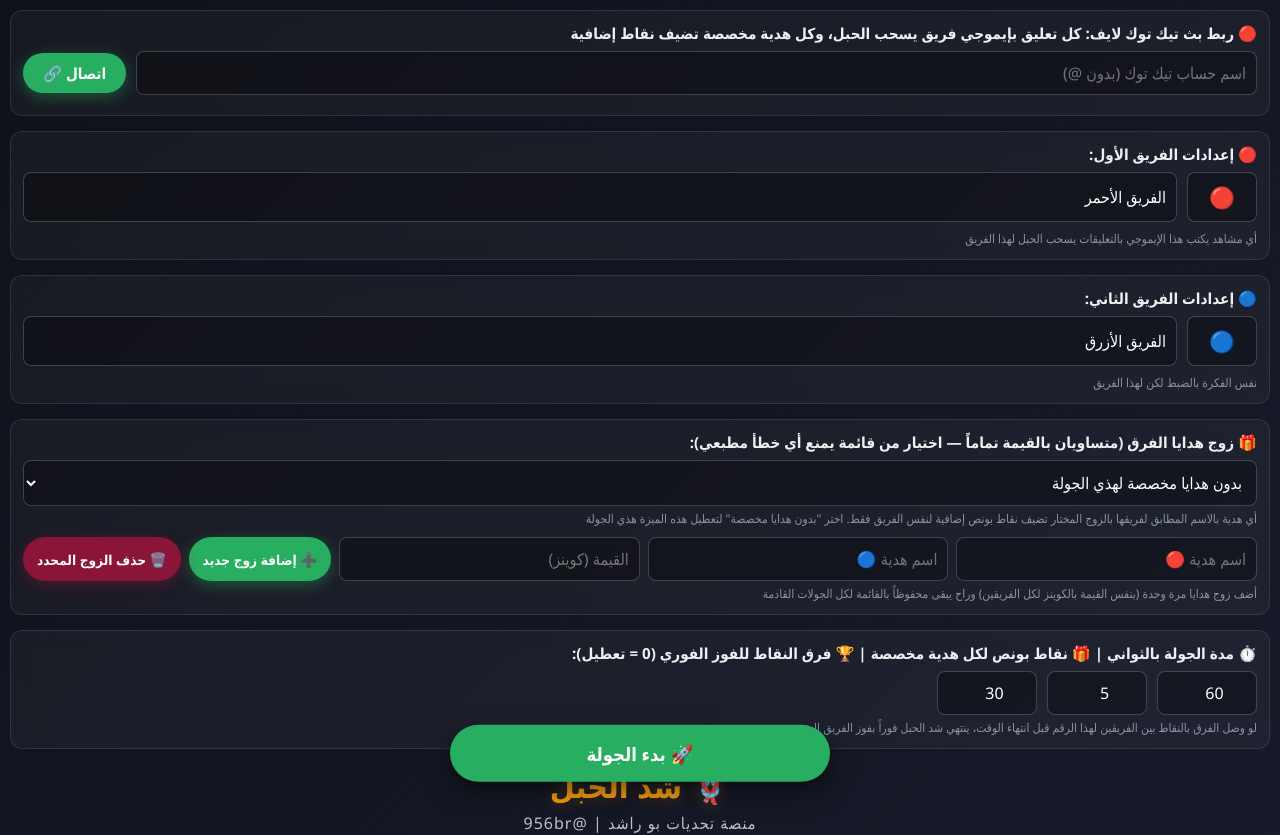
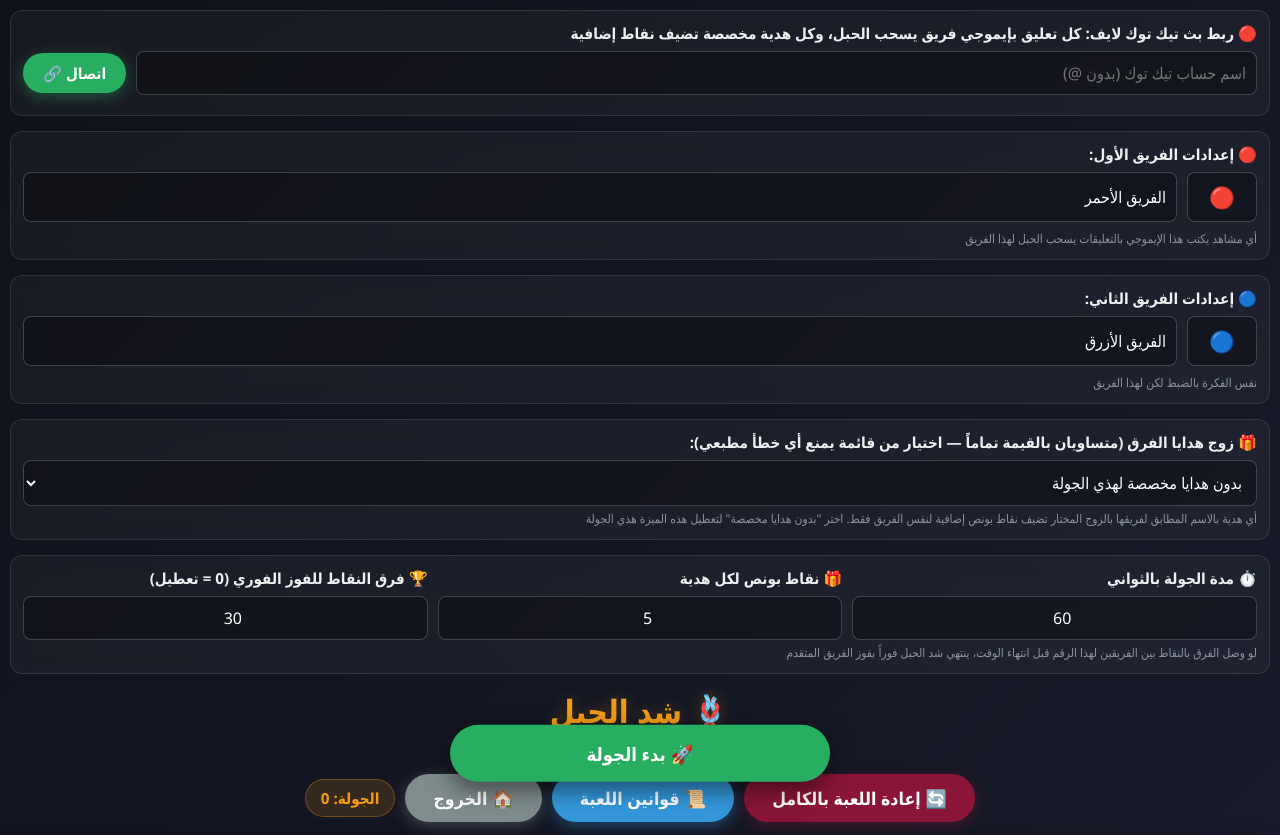
Before and after one commit to 956br/br.vue, a Vue app: page /tug in a window 1280 px wide. Shown: the top 835 px of the page. Built offline with nearby package versions, Linux system fonts and the light colour scheme.

Commit message:
Tug: fair gift pairing by real coin value, per-field round settings layout

```diff
--- a/src/views/games/Tug.vue
+++ b/src/views/games/Tug.vue
@@ -1,11 +1,12 @@
 <script setup>
-import { ref, reactive, computed, onMounted, onUnmounted } from 'vue';
+import {
+  ref, reactive, computed, onMounted, onUnmounted,
+} from 'vue';
 import { useRouter } from 'vue-router';
 import { BRIDGE_URL, isGiftEvent, getGiftName } from '../../utils/tiktokBridge';
 
 const router = useRouter();
 const ROUND_WINS_KEY = 'tugOfWar_roundWins';
-const GIFT_PAIRS_KEY = 'tugOfWar_giftPairs';
 
 function escapeHtml(str) {
   return String(str).replace(/[&<>"']/g, (c) => ({
@@ -22,32 +23,37 @@ function loadRoundWins() {
     return parsed;
   } catch (e) { return null; }
 }
-function loadGiftPairs() {
-  try {
-    const data = localStorage.getItem(GIFT_PAIRS_KEY);
-    if (!data) return null;
-    const parsed = JSON.parse(data);
-    return Array.isArray(parsed) ? parsed : null;
-  } catch (e) { return null; }
-}
-
 const roundWins = reactive(loadRoundWins() || { a: 0, b: 0 });
 function saveRoundWins() {
   try { localStorage.setItem(ROUND_WINS_KEY, JSON.stringify(roundWins)); } catch (e) { /* noop */ }
 }
 
-const defaultPairs = [
-  { giftA: 'وردة', giftB: 'علامة تيك توك', value: 1 },
-  { giftA: 'قلب', giftB: 'قلادة الصداقة', value: 1 },
-  { giftA: 'آيسكريم', giftB: 'GG', value: 1 },
+// التكلفة الحقيقية بالكوينز لكل هدية على منصة تيك توك (تحدد أي الهدايا متساوية القيمة فعلياً)
+const APPROVED_GIFTS = [
+  { value: 'Rose', label: '🌹 وردة', cost: 1 },
+  { value: 'TikTok', label: '🎵 تيك توك', cost: 1 },
+  { value: 'Ice Cream Cone', label: '🍦 مثلجات', cost: 1 },
+  { value: 'Finger Heart', label: '🤏 قلب الأصابع', cost: 5 },
+  { value: 'Panda', label: '🐼 باندا', cost: 5 },
+  { value: 'Perfume', label: '🌸 عطر', cost: 20 },
+  { value: 'Doughnut', label: '🍩 دونات', cost: 30 },
+  { value: 'Hand Hearts', label: '💗 قلوب الأيدي', cost: 100 },
+  { value: 'Corgi', label: '🐶 كورجي', cost: 299 },
+  { value: 'Money Gun', label: '💵 مسدس المال', cost: 500 },
+  { value: 'Galaxy', label: '🌌 المجرة', cost: 1000 },
+  { value: 'Starlight Sceptre', label: '👑 الصولجان', cost: 1200 },
 ];
-const giftPairs = reactive(loadGiftPairs() || defaultPairs);
-if (!loadGiftPairs()) {
-  try { localStorage.setItem(GIFT_PAIRS_KEY, JSON.stringify(giftPairs)); } catch (e) { /* noop */ }
+function giftLabel(value) {
+  const found = APPROVED_GIFTS.find((g) => g.value === value);
+  return found ? found.label : value;
 }
-function saveGiftPairs() {
-  try { localStorage.setItem(GIFT_PAIRS_KEY, JSON.stringify(giftPairs)); } catch (e) { /* noop */ }
-}
+
+// كل زوج هنا هداياه متساوية القيمة الحقيقية بالكوينز تماماً (1 مقابل 1، أو 5 مقابل 5)
+const giftPairs = [
+  { giftA: 'Rose', giftB: 'TikTok', value: 1 },
+  { giftA: 'Rose', giftB: 'Ice Cream Cone', value: 1 },
+  { giftA: 'Finger Heart', giftB: 'Panda', value: 5 },
+];
 
 const gamePhase = ref('idle'); // idle | running | ended
 const roundNumber = ref(0);
@@ -72,48 +78,11 @@ const teamANameInput = ref('الفريق الأحمر');
 const teamBEmojiInput = ref('🔵');
 const teamBNameInput = ref('الفريق الأزرق');
 const giftPairSelect = ref('');
-const newGiftAInput = ref('');
-const newGiftBInput = ref('');
-const newGiftValueInput = ref(null);
 const roundDurationInput = ref(60);
 const giftBonusInput = ref(5);
 const instantWinInput = ref(30);
 
 const configDisabled = computed(() => gamePhase.value !== 'idle');
-
-function addGiftPair() {
-  const giftA = newGiftAInput.value.trim();
-  const giftB = newGiftBInput.value.trim();
-  const value = parseInt(newGiftValueInput.value, 10);
-
-  if (!giftA || !giftB) {
-    openModal('تنبيه', ['<div class="log-item">لازم تكتب اسم هدية لكل فريق!</div>']);
-    return;
-  }
-  if (giftA.toLowerCase() === giftB.toLowerCase()) {
-    openModal('تنبيه', ['<div class="log-item">لازم تكون الهديتان مختلفتين بالاسم!</div>']);
-    return;
-  }
-  if (Number.isNaN(value) || value < 0) {
-    openModal('تنبيه', ['<div class="log-item">اكتب قيمة صحيحة بالكوينز (نفس القيمة تنطبق على الهديتين تماماً)!</div>']);
-    return;
-  }
-
-  giftPairs.push({ giftA, giftB, value });
-  saveGiftPairs();
-  newGiftAInput.value = '';
-  newGiftBInput.value = '';
-  newGiftValueInput.value = null;
-  giftPairSelect.value = String(giftPairs.length - 1);
-}
-
-function deleteSelectedGiftPair() {
-  const index = parseInt(giftPairSelect.value, 10);
-  if (Number.isNaN(index)) return;
-  giftPairs.splice(index, 1);
-  saveGiftPairs();
-  giftPairSelect.value = '';
-}
 
 function syncTeamConfigFromInputs() {
   teamA.emoji = teamAEmojiInput.value.trim() || '🔴';
@@ -400,25 +369,25 @@ onUnmounted(() => {
     <label for="giftPairSelect">🎁 زوج هدايا الفرق (متساويان بالقيمة تماماً — اختيار من قائمة يمنع أي خطأ مطبعي):</label>
     <select id="giftPairSelect" v-model="giftPairSelect" :disabled="configDisabled">
       <option value="">بدون هدايا مخصصة لهذي الجولة</option>
-      <option v-for="(pair, i) in giftPairs" :key="i" :value="String(i)">🔴 {{ pair.giftA }} = 🔵 {{ pair.giftB }} ({{ pair.value }} كوين)</option>
+      <option v-for="(pair, i) in giftPairs" :key="i" :value="String(i)">🔴 {{ giftLabel(pair.giftA) }} = 🔵 {{ giftLabel(pair.giftB) }} ({{ pair.value }} كوين)</option>
     </select>
     <div class="field-hint">أي هدية بالاسم المطابق لفريقها بالزوج المختار تضيف نقاط بونص إضافية لنفس الفريق فقط. اختر "بدون هدايا مخصصة" لتعطيل هذه الميزة هذي الجولة</div>
-    <div class="gift-pair-builder-row" style="margin-top:10px;">
-      <input v-model="newGiftAInput" type="text" placeholder="اسم هدية 🔴" :disabled="configDisabled">
-      <input v-model="newGiftBInput" type="text" placeholder="اسم هدية 🔵" :disabled="configDisabled">
-      <input v-model="newGiftValueInput" type="number" placeholder="القيمة (كوينز)" min="0" :disabled="configDisabled">
-      <button class="master-btn" :disabled="configDisabled" @click="addGiftPair">➕ إضافة زوج جديد</button>
-      <button class="reset-btn" :disabled="configDisabled" @click="deleteSelectedGiftPair">🗑️ حذف الزوج المحدد</button>
-    </div>
-    <div class="field-hint">أضف زوج هدايا مرة وحدة (بنفس القيمة بالكوينز لكل الفريقين) وراح يبقى محفوظاً بالقائمة لكل الجولات القادمة</div>
   </div>
 
   <div class="top-names-section">
-    <label>⏱️ مدة الجولة بالثواني | 🎁 نقاط بونص لكل هدية مخصصة | 🏆 فرق النقاط للفوز الفوري (0 = تعطيل):</label>
-    <div class="round-time-row">
-      <input v-model="roundDurationInput" type="number" min="10" max="600" :disabled="configDisabled">
-      <input v-model="giftBonusInput" type="number" min="0" :disabled="configDisabled">
-      <input v-model="instantWinInput" type="number" min="0" :disabled="configDisabled">
+    <div class="round-time-grid">
+      <div class="round-time-cell">
+        <label for="roundDurationInput">⏱️ مدة الجولة بالثواني</label>
+        <input id="roundDurationInput" v-model="roundDurationInput" type="number" min="10" max="600" :disabled="configDisabled">
+      </div>
+      <div class="round-time-cell">
+        <label for="giftBonusInput">🎁 نقاط بونص لكل هدية</label>
+        <input id="giftBonusInput" v-model="giftBonusInput" type="number" min="0" :disabled="configDisabled">
+      </div>
+      <div class="round-time-cell">
+        <label for="instantWinInput">🏆 فرق النقاط للفوز الفوري (0 = تعطيل)</label>
+        <input id="instantWinInput" v-model="instantWinInput" type="number" min="0" :disabled="configDisabled">
+      </div>
     </div>
     <div class="field-hint">لو وصل الفرق بالنقاط بين الفريقين لهذا الرقم قبل انتهاء الوقت، ينتهي شد الحبل فوراً بفوز الفريق المتقدم</div>
   </div>
@@ -572,26 +541,28 @@ textarea:focus, input:focus, select:focus {
 .team-config-row .emoji-input { width: 70px; flex: none; text-align: center; font-size: 1.3rem; }
 .team-config-row .name-input { flex: 1; min-width: 140px; }
 
-.gift-pair-builder-row {
-  display: flex;
-  gap: 8px;
-  flex-wrap: wrap;
+.round-time-grid {
+  display: grid;
+  grid-template-columns: repeat(3, 1fr);
+  gap: 10px;
 }
 
-.gift-pair-builder-row input { flex: 1; min-width: 110px; }
-.gift-pair-builder-row button { flex: none; padding: 10px 14px; font-size: 0.85rem; margin: 0; }
-
-.round-time-row {
+.round-time-cell {
   display: flex;
-  align-items: center;
-  gap: 10px;
-  flex-wrap: wrap;
+  flex-direction: column;
 }
 
-.round-time-row input[type="number"] {
-  width: 100px;
+.round-time-cell label {
+  display: block;
+  margin-bottom: 8px;
+  font-size: 0.95rem;
+  color: #ecf0f1;
+  font-weight: bold;
+}
+
+.round-time-cell input[type="number"] {
+  width: 100%;
   text-align: center;
-  flex: none;
 }
 
 .master-controls {
```
